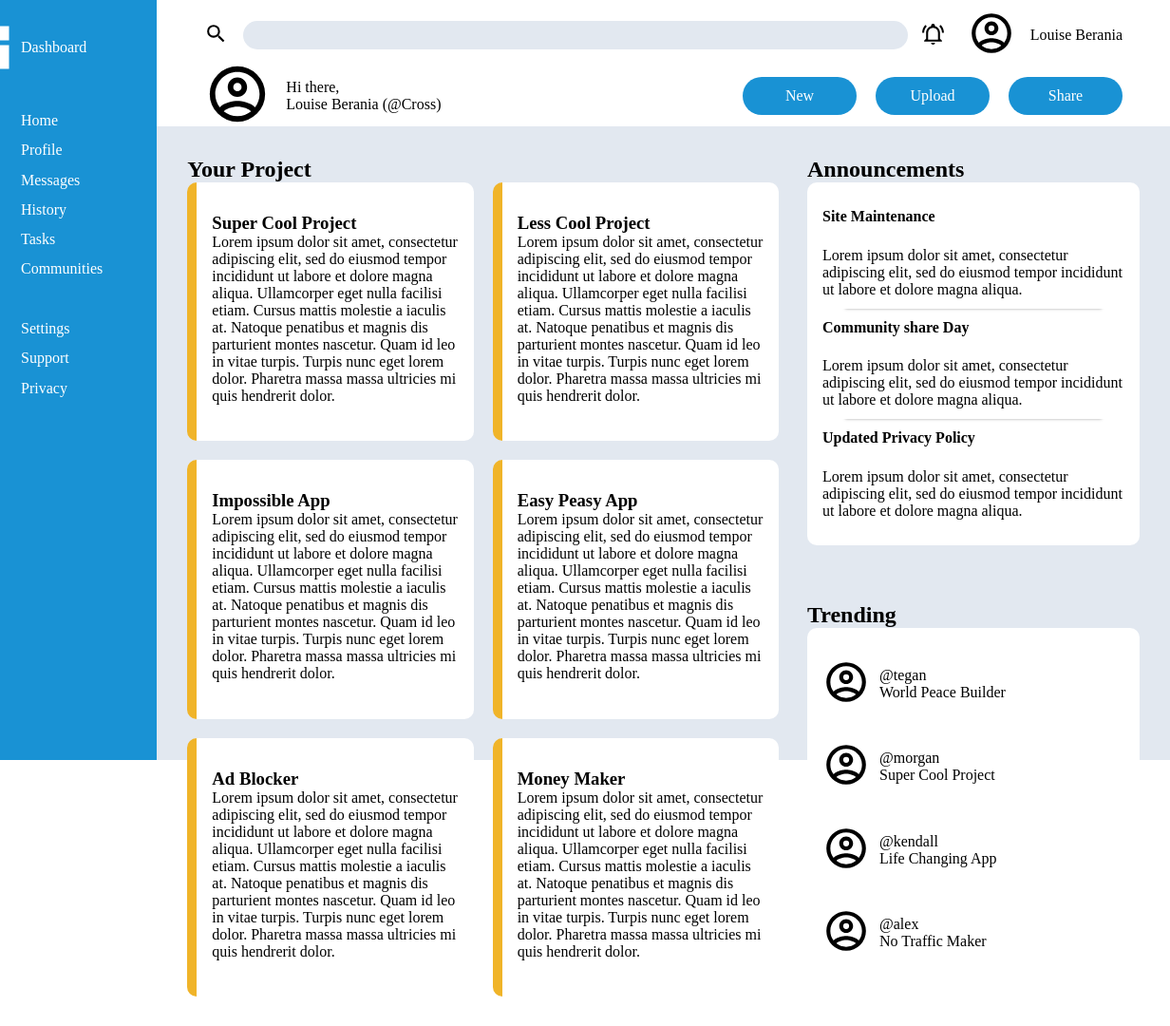
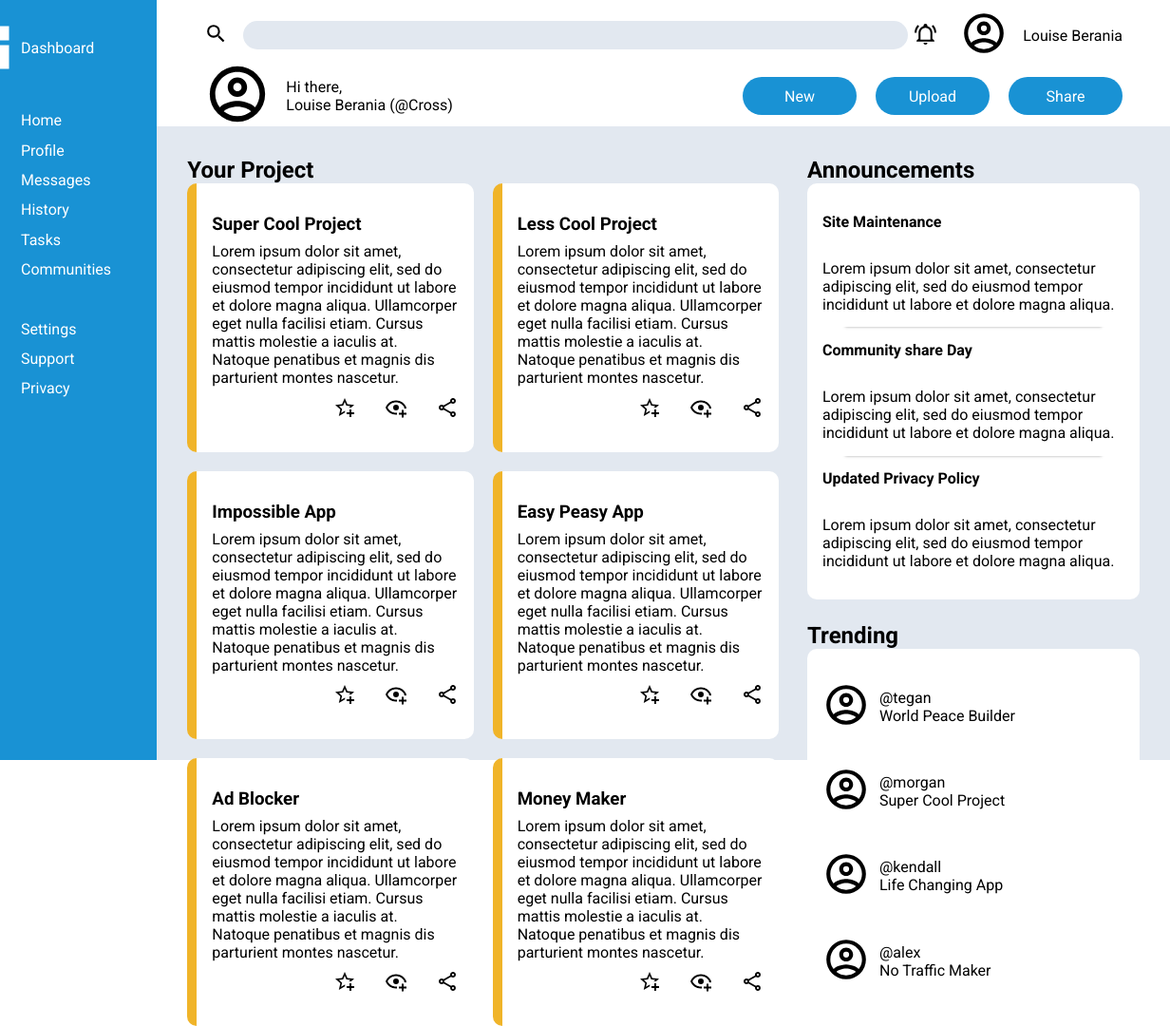
Before and after one commit to llCross/admin-dashboard, a plain HTML site: page index.html in a window 1280 px wide. Shown: the full height of the page at 95% size, 48-1280 px from the left. Before the commit the page ends 1049 px from the top, so only its background shows below. Drawn offline with Linux system fonts and the light colour scheme; a script that the page names is missing.

Commit message:
Add star, eye, and share icons in main

```diff
--- a/index.html
+++ b/index.html
@@ -3,6 +3,9 @@
 <head>
     <meta charset="UTF-8">
     <meta name="viewport" content="width=device-width, initial-scale=1.0">
+    <link rel="preconnect" href="https://fonts.googleapis.com">
+    <link rel="preconnect" href="https://fonts.gstatic.com" crossorigin>
+    <link href="https://fonts.googleapis.com/css2?family=Roboto:wght@400;700&display=swap" rel="stylesheet">
     <link rel="stylesheet" href="styles.css"> <script src="script.js" defer></script>
     <title>Admin Dashboard</title>
 </head>
@@ -57,63 +60,93 @@
             <div class="project-container">
                 <div class="cards">
                     <h3>Super Cool Project</h3>
+                    <p>
                     Lorem ipsum dolor sit amet, consectetur adipiscing elit,
                     sed do eiusmod tempor incididunt ut labore et dolore magna
                     aliqua. Ullamcorper eget nulla facilisi etiam.
                     Cursus mattis molestie a iaculis at. Natoque penatibus
                     et magnis dis parturient montes nascetur.
-                     Quam id leo in vitae turpis. Turpis nunc eget lorem dolor.
-                     Pharetra massa massa ultricies mi quis hendrerit dolor.
+                    </p>
+                     <div class="buttons">
+                        <img src="icons/star.svg" alt="star icon" class="project-buttons">
+                        <img src="icons/eye.svg" alt="eye icon" class="project-buttons">
+                        <img src="icons/share.svg" alt="share icon" class="project-buttons">
+                     </div>
                 </div>
                 <div class="cards">
                     <h3>Less Cool Project</h3>
+                    <p>
                     Lorem ipsum dolor sit amet, consectetur adipiscing elit,
                     sed do eiusmod tempor incididunt ut labore et dolore magna
                     aliqua. Ullamcorper eget nulla facilisi etiam.
                     Cursus mattis molestie a iaculis at. Natoque penatibus
                     et magnis dis parturient montes nascetur.
-                     Quam id leo in vitae turpis. Turpis nunc eget lorem dolor.
-                     Pharetra massa massa ultricies mi quis hendrerit dolor.
+                    </p>
+                    <div class="buttons">
+                        <img src="icons/star.svg" alt="star icon" class="project-buttons">
+                        <img src="icons/eye.svg" alt="eye icon" class="project-buttons">
+                        <img src="icons/share.svg" alt="share icon" class="project-buttons">
+                     </div>
                 </div>
                 <div class="cards">
                     <h3>Impossible App</h3>
+                    <p>
                     Lorem ipsum dolor sit amet, consectetur adipiscing elit,
                     sed do eiusmod tempor incididunt ut labore et dolore magna
                     aliqua. Ullamcorper eget nulla facilisi etiam.
                     Cursus mattis molestie a iaculis at. Natoque penatibus
                     et magnis dis parturient montes nascetur.
-                     Quam id leo in vitae turpis. Turpis nunc eget lorem dolor.
-                     Pharetra massa massa ultricies mi quis hendrerit dolor.
+                    </p>
+                    <div class="buttons">
+                        <img src="icons/star.svg" alt="star icon" class="project-buttons">
+                        <img src="icons/eye.svg" alt="eye icon" class="project-buttons">
+                        <img src="icons/share.svg" alt="share icon" class="project-buttons">
+                     </div>
                 </div>
                 <div class="cards">
                     <h3>Easy Peasy App</h3>
+                    <p>
                     Lorem ipsum dolor sit amet, consectetur adipiscing elit,
                     sed do eiusmod tempor incididunt ut labore et dolore magna
                     aliqua. Ullamcorper eget nulla facilisi etiam.
                     Cursus mattis molestie a iaculis at. Natoque penatibus
                     et magnis dis parturient montes nascetur.
-                     Quam id leo in vitae turpis. Turpis nunc eget lorem dolor.
-                     Pharetra massa massa ultricies mi quis hendrerit dolor.
+                    </p>
+                    <div class="buttons">
+                        <img src="icons/star.svg" alt="star icon" class="project-buttons">
+                        <img src="icons/eye.svg" alt="eye icon" class="project-buttons">
+                        <img src="icons/share.svg" alt="share icon" class="project-buttons">
+                     </div>
                 </div>
                 <div class="cards">
                     <h3>Ad Blocker</h3>
+                    <p>
                     Lorem ipsum dolor sit amet, consectetur adipiscing elit,
                     sed do eiusmod tempor incididunt ut labore et dolore magna
                     aliqua. Ullamcorper eget nulla facilisi etiam.
                     Cursus mattis molestie a iaculis at. Natoque penatibus
                     et magnis dis parturient montes nascetur.
-                     Quam id leo in vitae turpis. Turpis nunc eget lorem dolor.
-                     Pharetra massa massa ultricies mi quis hendrerit dolor.
+                    </p>
+                    <div class="buttons">
+                        <img src="icons/star.svg" alt="star icon" class="project-buttons">
+                        <img src="icons/eye.svg" alt="eye icon" class="project-buttons">
+                        <img src="icons/share.svg" alt="share icon" class="project-buttons">
+                     </div>
                 </div>
                 <div class="cards">
                     <h3>Money Maker</h3>
+                    <p>
                     Lorem ipsum dolor sit amet, consectetur adipiscing elit,
                     sed do eiusmod tempor incididunt ut labore et dolore magna
                     aliqua. Ullamcorper eget nulla facilisi etiam.
                     Cursus mattis molestie a iaculis at. Natoque penatibus
                     et magnis dis parturient montes nascetur.
-                     Quam id leo in vitae turpis. Turpis nunc eget lorem dolor.
-                     Pharetra massa massa ultricies mi quis hendrerit dolor.
+                    </p>
+                    <div class="buttons">
+                        <img src="icons/star.svg" alt="star icon" class="project-buttons">
+                        <img src="icons/eye.svg" alt="eye icon" class="project-buttons">
+                        <img src="icons/share.svg" alt="share icon" class="project-buttons">
+                     </div>
                 </div>
             </div>
         </div>
@@ -123,21 +156,24 @@
                 <div class="announcement-container">
                     <div class="announcements bottom-border">
                         <h4>Site Maintenance</h4>
-                        Lorem ipsum dolor sit amet, consectetur
+                        <p>Lorem ipsum dolor sit amet, consectetur
                         adipiscing elit, sed do eiusmod tempor
                         incididunt ut labore et dolore magna aliqua.
+                        </p>
                     </div>
                     <div class="announcements bottom-border">
                         <h4>Community share Day</h4>
-                        Lorem ipsum dolor sit amet, consectetur
+                        <p>Lorem ipsum dolor sit amet, consectetur
                         adipiscing elit, sed do eiusmod tempor
                         incididunt ut labore et dolore magna aliqua.
+                        </p>
                     </div>
                     <div class="announcements">
                         <h4>Updated Privacy Policy</h4>
-                        Lorem ipsum dolor sit amet, consectetur
+                        <p>Lorem ipsum dolor sit amet, consectetur
                         adipiscing elit, sed do eiusmod tempor
                         incididunt ut labore et dolore magna aliqua.
+                        </p>
                     </div>
                 </div>
             </div>
--- a/styles.css
+++ b/styles.css
@@ -1,6 +1,7 @@
 * {
     margin: 0;
     padding: 0;
+    font-family: 'Roboto', sans-serif;
 }
 
 body {
@@ -105,7 +106,7 @@ main {
 }
 
 .announcement-container {
-    height: 90%;
+    height: 99%;
     display: grid;
     background-color: #fff;
     border-radius: 10px;
@@ -146,6 +147,32 @@ main {
     border-left: #f0b429 solid 10px;
     border-radius: 10px;
     padding: 2rem 1rem;
+    display: grid;
+    grid-template-columns: 1fr 1fr;
+    grid-template-rows: 30px 1fr 30px;
+}
+
+.buttons {
+    display: grid;
+    grid-auto-flow: column;
+    grid-column: 2 / 3;
+    grid-row: 3 / 4;
+    justify-content: end;
+    align-items: center;
+    gap: 30px;
+}
+
+.project-buttons {
+    width: 1.5rem;
+}
+
+.cards h3 {
+    grid-column: 1 / 3;
+}
+
+.cards p {
+    grid-column: 1 / 3;
+    grid-row: 2 / 3;
 }
 
 section {
```
Also changed, not shown: icons/eye.svg (added), icons/share.svg (added), icons/star.svg (added). Lines whose indentation alone changed are shown as unchanged.
